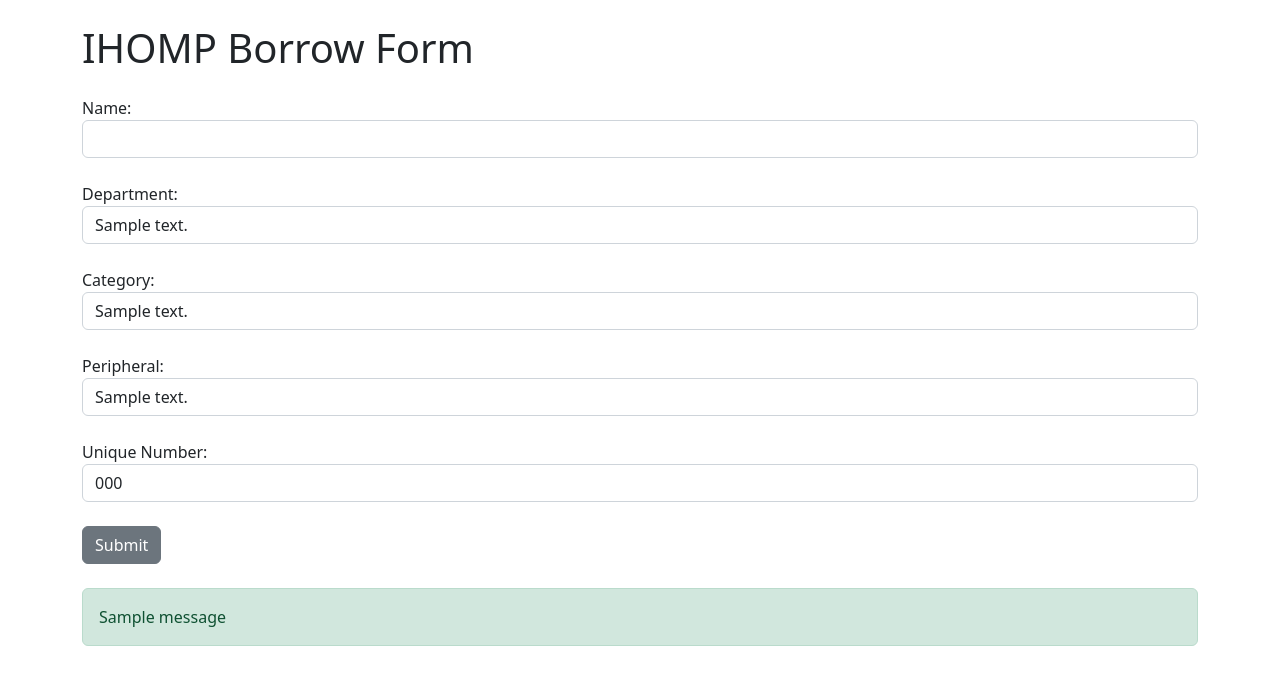
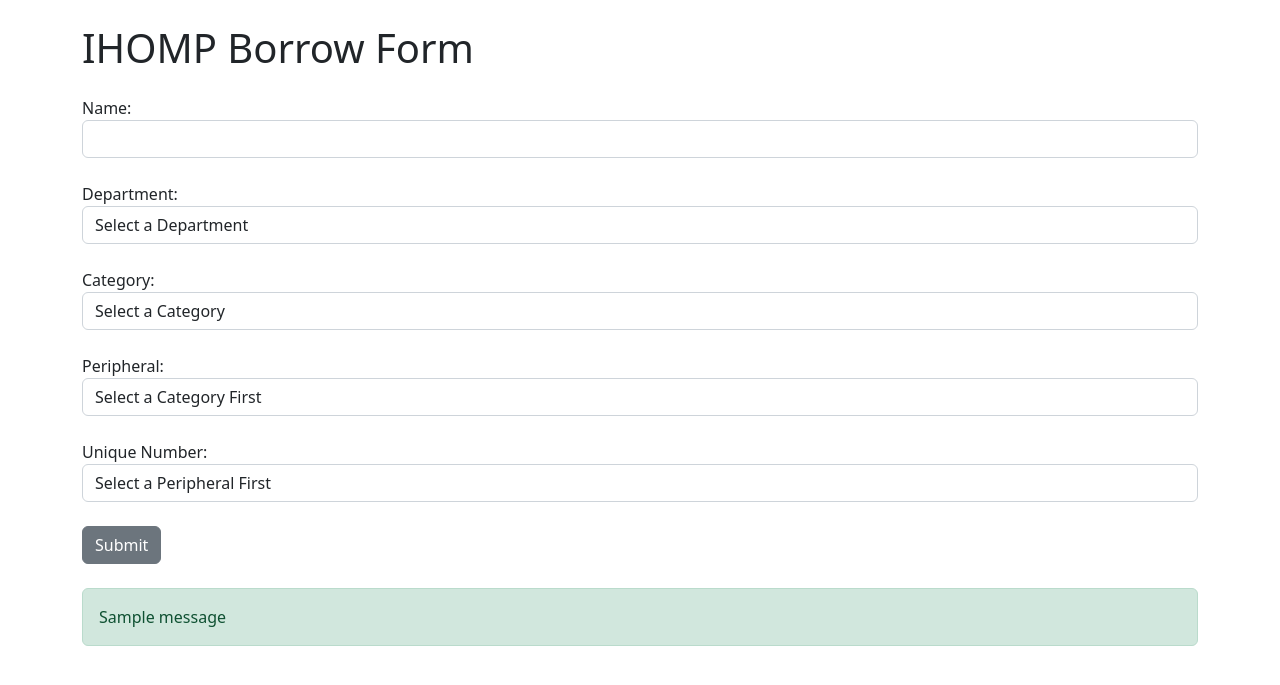
Before and after one commit to darwindc12/ihomp_borrow_web_app, a Django app: page /borrow/ in a window 1280 px wide. Shown: the part 56-741 px from the top of the page. Run offline with Django 4.2, Linux system fonts and the light colour scheme; tables that the repository leaves empty hold one stand-in row (values such as "Sample post"); one stand-in notice (Sample message) is shown; some libraries are stand-ins or nearby versions.

Commit message:
Add javascript functionalities for category and peripheral selections

```diff
--- a/ihomp_borrow_app/models.py
+++ b/ihomp_borrow_app/models.py
@@ -1,17 +1,15 @@
+
 from django.db import models
-
 
 STATUS = (
     (0, "Unavailable"),
     (1, "Available")
 )
 
-
 BORROW_STATUS = (
     (0, "DEPARTED"),
     (1, "RETURNED")
 )
-
 
 class Category(models.Model):
     category_id = models.AutoField(primary_key=True)
@@ -22,11 +20,10 @@ class Category(models.Model):
     def __str__(self):
         return self.category_description
 
-
 class Peripheral(models.Model):
     peripheral_id = models.AutoField(primary_key=True)
     peripheral_description = models.CharField(max_length=2000)
-    category = models.ForeignKey(Category, on_delete=models.PROTECT)
+    category = models.ForeignKey(Category, on_delete=models.PROTECT, related_name='peripherals')
     unique_number = models.CharField(max_length=2000, unique=True)
     status = models.IntegerField(choices=STATUS, default=1)
     date_created = models.DateTimeField(auto_now_add=True)
@@ -34,7 +31,6 @@ class Peripheral(models.Model):
 
     def __str__(self):
         return self.peripheral_description
-
 
 class Department(models.Model):
     department_id = models.AutoField(primary_key=True)
@@ -45,7 +41,6 @@ class Department(models.Model):
 
     def __str__(self):
         return self.department_description
-
 
 class Borrow(models.Model):
     borrow_id = models.AutoField(primary_key=True)
--- a/ihomp_borrow_app/templates/borrower-form.html
+++ b/ihomp_borrow_app/templates/borrower-form.html
@@ -1,4 +1,5 @@
 {% extends 'base.html' %}
+
 {% block content %}
 <div class="container">
     <h1 class="mt-4 mb-4">IHOMP Borrow Form</h1>
@@ -11,16 +12,18 @@
         <div class="form-group mb-4">
             <label for="department">Department:</label>
             <select class="form-control" id="department" name="department" required>
+                <option value="">Select a Department</option>
                 {% for department in department_list %}
-                    <option value="{{ department }}">{{ department }}</option>
+                    <option value="{{ department.department_id }}">{{ department.department_description }}</option>
                 {% endfor %}
             </select>
         </div>
         <div class="form-group mb-4">
             <label for="category">Category:</label>
             <select class="form-control" id="category" name="category" required>
+                <option value="">Select a Category</option>
                 {% for category in category_list %}
-                    <option value="{{ category }}">{{ category }}</option>
+                    <option value="{{ category.category_id }}">{{ category.category_description }}</option>
                 {% endfor %}
             </select>
         </div>
@@ -28,18 +31,14 @@
         <div class="form-group mb-4">
             <label for="peripheral">Peripheral:</label>
             <select class="form-control" id="peripheral" name="peripheral" required>
-                {% for peripheral in peripheral_list %}
-                        <option value="{{ peripheral }}">{{ peripheral }}</option>
-                {% endfor %}
+                <option value="">Select a Category First</option>
             </select>
         </div>
 
         <div class="form-group mb-4">
             <label for="unique_number">Unique Number:</label>
             <select class="form-control" id="unique_number" name="unique_number" required>
-                {% for peripheral in peripheral_list %}
-                    <option value="{{ peripheral.unique_number }}">{{ peripheral.unique_number }}</option>
-                {% endfor %}
+                <option value="">Select a Peripheral First</option>
             </select>
         </div>
         <button class="btn btn-secondary mb-4" type="submit">Submit</button>
@@ -51,7 +50,75 @@
             {% endfor %}
         </div>
         {% endif %}
-
     </form>
 </div>
+
+<script>
+document.getElementById("category").addEventListener("change", function() {
+    var selectedCategoryId = this.value;
+    var peripheralDropdown = document.getElementById("peripheral");
+    var uniqueNumberDropdown = document.getElementById("unique_number"); // Define the unique number dropdown
+    var csrfToken = document.querySelector('[name=csrfmiddlewaretoken]').value;
+
+    if (selectedCategoryId) {
+        // Make an AJAX request to fetch peripherals for the selected category
+        fetch(`/get_peripherals/${selectedCategoryId}/`, {
+            method: "GET",
+            headers: {
+                "X-CSRFToken": csrfToken,
+            },
+        })
+        .then(response => response.json())
+        .then(data => {
+            peripheralDropdown.innerHTML = "";
+            uniqueNumberDropdown.innerHTML = '<option value="">Select a Peripheral First</option>'; // Reset unique number dropdown
+
+            data.peripherals.forEach(function(peripheral) {
+                var option = document.createElement("option");
+                option.value = peripheral.peripheral_id;
+                option.text = peripheral.peripheral_description;
+                peripheralDropdown.appendChild(option);
+            });
+        })
+        .catch(error => {
+            console.error("Error fetching peripherals: " + error);
+        });
+    } else {
+        peripheralDropdown.innerHTML = '<option value="">Select a Category First</option>';
+        uniqueNumberDropdown.innerHTML = '<option value="">Select a Peripheral First</option>';
+    }
+});
+
+document.getElementById("peripheral").addEventListener("change", function() {
+    var selectedPeripheralId = this.value;
+    var uniqueNumberDropdown = document.getElementById("unique_number");
+    var csrfToken = document.querySelector('[name=csrfmiddlewaretoken]').value;
+
+    if (selectedPeripheralId) {
+        // Make an AJAX request to fetch unique numbers for the selected peripheral
+        fetch(`/get_unique_numbers/${selectedPeripheralId}/`, {
+            method: "GET",
+            headers: {
+                "X-CSRFToken": csrfToken,
+            },
+        })
+        .then(response => response.json())
+        .then(data => {
+            uniqueNumberDropdown.innerHTML = ""; // Clear the current options
+
+            data.unique_numbers.forEach(function(uniqueNumber) {
+                var option = document.createElement("option");
+                option.value = uniqueNumber;
+                option.text = uniqueNumber;
+                uniqueNumberDropdown.appendChild(option);
+            });
+        })
+        .catch(error => {
+            console.error("Error fetching unique numbers: " + error);
+        });
+    } else {
+        uniqueNumberDropdown.innerHTML = '<option value="">Select a Peripheral First</option>';
+    }
+});
+</script>
 {% endblock content %}
--- a/ihomp_borrow_app/urls.py
+++ b/ihomp_borrow_app/urls.py
@@ -3,5 +3,9 @@ from . import views
 
 urlpatterns = [
     path('', views.CombinedListView.as_view(), name='home'),
-    path('borrow/', views.borrow_form, name='borrow')
+    path('borrow/', views.borrow_form, name='borrow'),
+    path('get_peripherals/<int:category_id>/', views.get_peripherals, name='get_peripherals'),
+    path('get_unique_numbers/<int:peripheral_id>/', views.get_unique_numbers, name='get_unique_numbers'),
+
+
 ]
--- a/ihomp_borrow_app/views.py
+++ b/ihomp_borrow_app/views.py
@@ -1,12 +1,10 @@
-from django.shortcuts import render
-
-# Create your views here.
 from django.shortcuts import render
 from django.views import generic
 from .models import Peripheral, Category, STATUS, Department
 from .forms import BorrowerForm
 from django.contrib import messages
 from .models import Borrow
+from django.http import JsonResponse
 
 
 class CombinedListView(generic.ListView):
@@ -23,7 +21,14 @@ class CombinedListView(generic.ListView):
         return context
 
 
+from django.http import JsonResponse
+from django.shortcuts import render
+
 def borrow_form(request):
+    department_list = Department.objects.all()
+    category_list = Category.objects.all()
+    peripheral_list = []
+
     if request.method == 'POST':
         form = BorrowerForm(request.POST)
         if form.is_valid():
@@ -33,15 +38,46 @@ def borrow_form(request):
             peripheral = form.cleaned_data['peripheral']
             unique_number = form.cleaned_data['unique_number']
 
-            Borrow.objects.create(borrower_name=borrower_name, department=department,
-                                  category=category, peripheral=peripheral, unique_number=unique_number)
+            Borrow.objects.create(
+                borrower_name=borrower_name,
+                department=department,
+                category=category,
+                peripheral=peripheral,
+                unique_number=unique_number
+            )
 
             messages.success(request, 'Form submitted successfully!')
-    # Include the same context data logic here to pass context data to the template
-    department_list = Department.objects.all()
-    category_list = Category.objects.all()
-    peripheral_list = Peripheral.objects.all()
 
-    return render(request, "borrower-form.html", {'department_list': department_list,
-                                          'category_list': category_list,
-                                          'peripheral_list': peripheral_list})
+        # You should include the code to update peripheral_list based on the selected category here.
+        if category:
+            peripheral_list = Peripheral.objects.filter(category=category)
+
+    return render(request, "borrower-form.html", {
+        'department_list': department_list,
+        'category_list': category_list,
+        'peripheral_list': peripheral_list,
+    })
+
+
+def get_peripherals(request, category_id):
+    # Retrieve peripherals for the selected category
+    try:
+        category = Category.objects.get(category_id=category_id)
+        peripherals = Peripheral.objects.filter(category=category)
+        peripherals_data = [{'peripheral_id': p.peripheral_id, 'peripheral_description': p.peripheral_description} for p in peripherals]
+        return JsonResponse({'peripherals': peripherals_data})
+    except Category.DoesNotExist:
+        return JsonResponse({'peripherals': []})
+
+
+def get_unique_numbers(request, peripheral_id):
+    try:
+        peripheral = Peripheral.objects.get(peripheral_id=peripheral_id)
+        if peripheral:
+            unique_numbers = peripheral.unique_number.split(',') if peripheral.unique_number else []
+        else:
+            unique_numbers = []
+
+        return JsonResponse({'unique_numbers': unique_numbers})
+    except Peripheral.DoesNotExist:
+        return JsonResponse({'unique_numbers': []})
```
Lines whose indentation alone changed are shown as unchanged.
